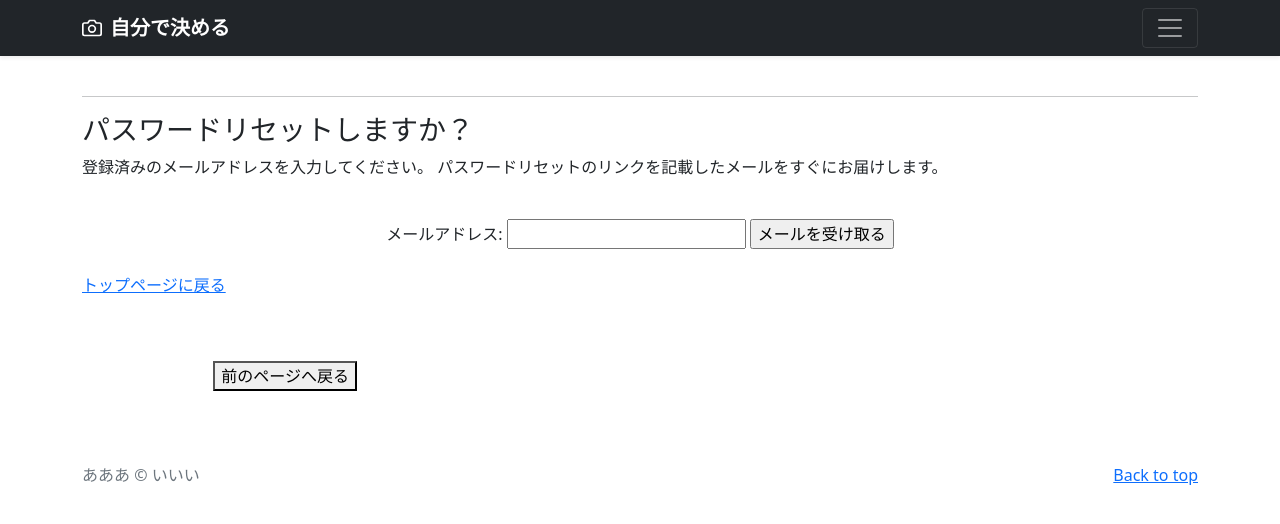
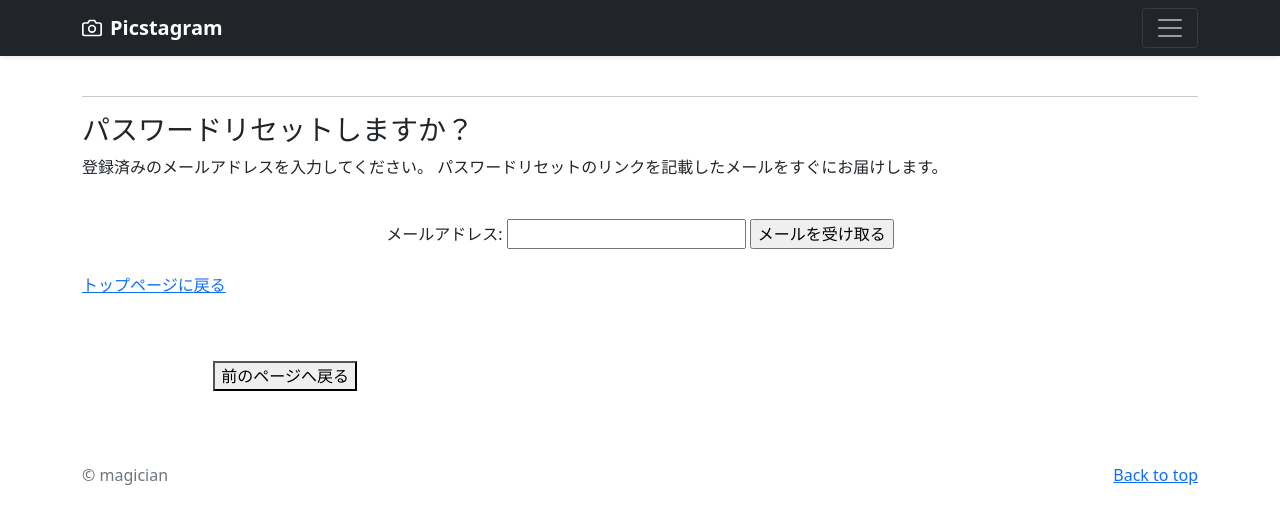
Before and after one commit to VCtoyohitotakeuchi/Picsta_Project3, a Django app: page /password_reset/ in a window 1280 px wide. Shown: the top 524 px of the page. Run offline with Django 4.2, Linux system fonts and the light colour scheme.

Commit message:
おしゃれ

```diff
--- a/photo/templates/base.html
+++ b/photo/templates/base.html
@@ -49,8 +49,8 @@
       <div class="row">
         <div class="col-sm-8 col-md-7 py-4">
           <!--ヘッダーのタイトルと本文-->
-          <h4 class="text-white">自分で決める</h4>
-          <p class="text-muted">自分で決める</p>
+          <h4 class="text-white">Picstagram</h4>
+          <p class="text-muted">いまなにしてる?</p>
         </div>
         <div class="col-sm-4 offset-md-1 py-4">
           <h4 class="text-white">Contact</h4>
@@ -80,7 +80,7 @@
       <a href="{% url 'photo:index' %}" class="navbar-brand d-flex align-items-center">
         <svg xmlns="http://www.w3.org/2000/svg" width="20" height="20" fill="none" stroke="currentColor" stroke-linecap="round" stroke-linejoin="round" stroke-width="2" aria-hidden="true" class="me-2" viewBox="0 0 24 24"><path d="M23 19a2 2 0 0 1-2 2H3a2 2 0 0 1-2-2V8a2 2 0 0 1 2-2h4l2-3h6l2 3h4a2 2 0 0 1 2 2z"/><circle cx="12" cy="13" r="4"/></svg>
         <!--リンクテキスト-->
-        <strong>自分で決める</strong>
+        <strong>Picstagram</strong>
       </a>
       <!-- トグルボタン -->
       <button class="navbar-toggler" type="button" data-bs-toggle="collapse" data-bs-target="#navbarHeader" aria-controls="navbarHeader" aria-expanded="false" aria-label="Toggle navigation">
@@ -105,7 +105,7 @@
     <p class="float-end mb-1">
       <a href="{% url 'photo:index' %}">Back to top</a>
     </p>
-    <p class="mb-1">あああ &copy; いいい</p>
+    <p class="mb-1"> &copy; magician</p>
     <!--この行削除p class="mb-0">New to Bootstrap? <a href="/">Visit the homepage</a> or read our <a href="../getting-started/introduction/">getting started guide</a>.</p-->
   </div>
 </footer>
```
